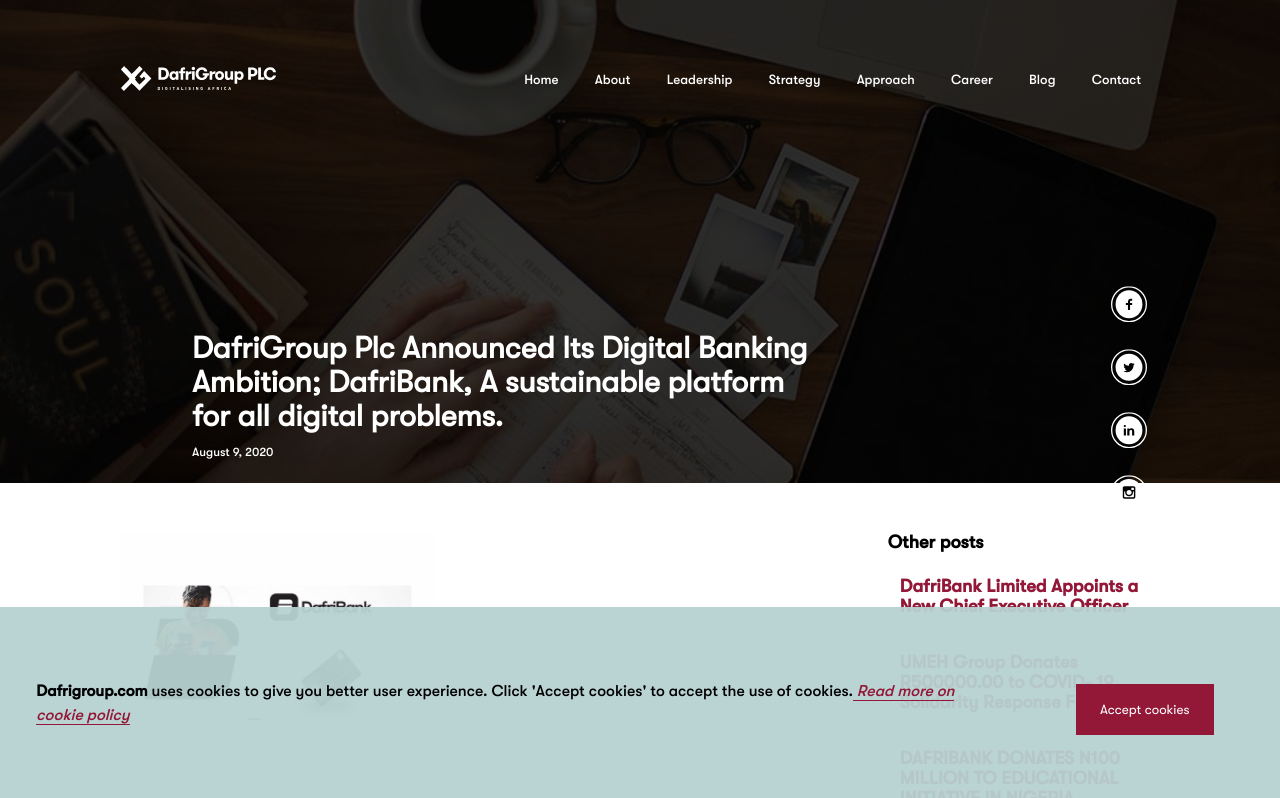
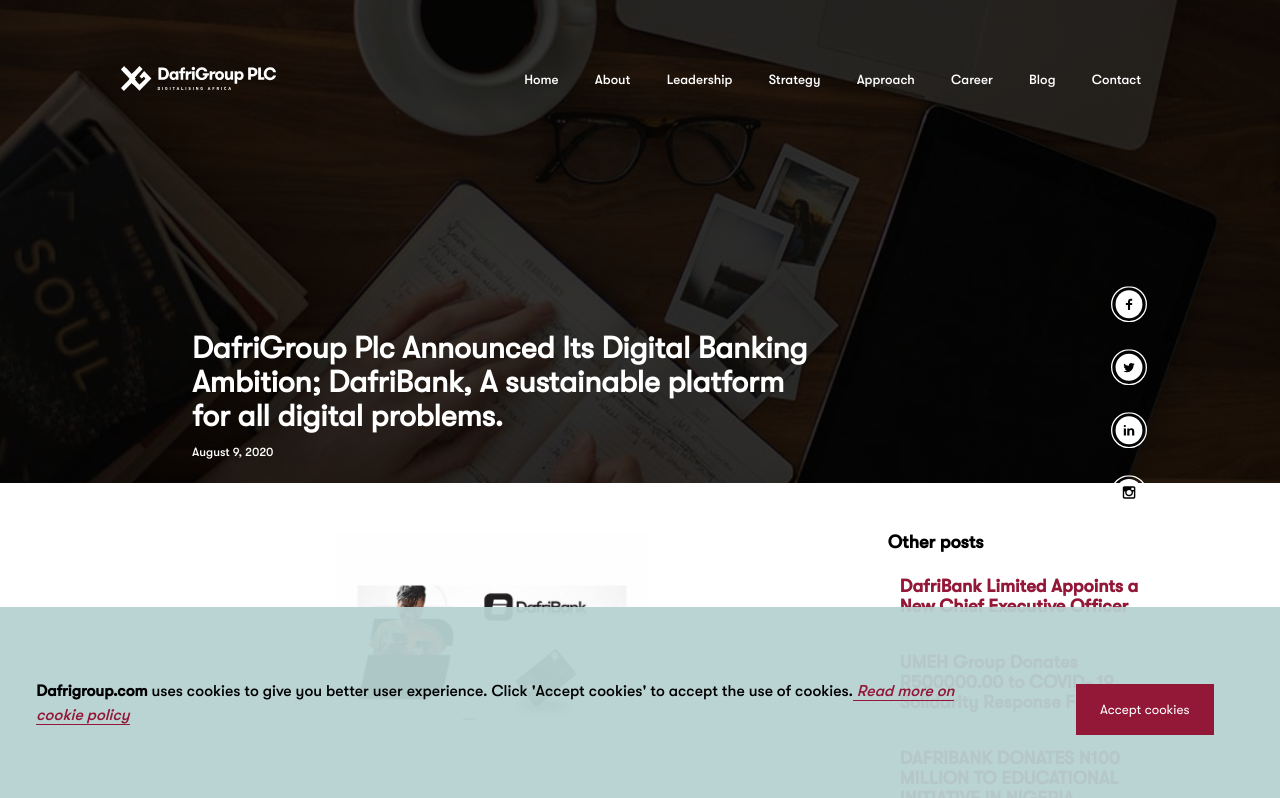
Before and after one commit to akimzzy/dafrigroup, a React (Create React App) app in the folder client/: page /blog/1 in a window 1280 px wide. Shown: the top 798 px of the page. Built offline with nearby package versions, Linux system fonts and the light colour scheme.

Commit message:
added name to blog5 image

```diff
--- a/client/src/components/BlogData.js
+++ b/client/src/components/BlogData.js
@@ -36,8 +36,9 @@
     },
     {
         id: "5",
+        name: "Dr. Edward Obasi",
         title: "DafriBank Appoints Harvard Alumnus as Non-Executive Director",
-        date: "November 01, 2020",
+        date: "OCTOBER 13, 2020",
         description: 'DafriBank PLC is pleased to announce the appointment of Dr. Edward Obasi in the role of Non-Executive Director with effect from 1st November 2020.',
         src: images[4]
     },
--- a/client/src/components/BlogPage/BlogPage.js
+++ b/client/src/components/BlogPage/BlogPage.js
@@ -45,7 +45,10 @@
 
         <div className={styles.section}>
             <div >
-                <img className={styles.detailsImage} src={filter[0].src} alt={filter[0].title}></img>
+                <div style={{textAlign: 'center'}}>
+                    <img style={filter[0].name ? {marginBottom: '0'} : {}} className={styles.detailsImage} src={filter[0].src} alt={filter[0].title}></img>
+                    {filter[0].name ? <div style={{marginBottom: '1rem', transform: 'translateY(-10px)'}}>{filter[0].name}</div> : ""}
+                </div>
                 <div className={styles.BlogPage}>
                     {details()}
                 </div>
--- a/client/src/components/BlogPostDetails/BlogPostDeails_5.js
+++ b/client/src/components/BlogPostDetails/BlogPostDeails_5.js
@@ -14,7 +14,7 @@
         <br/><br/>
         Commenting on the appointment, Mr. Xolane Ndhlovu, Chairman of DafriGroup PLC: “I am beyond thrilled to welcome Dr Obasi to the DafriGroup family. His global experience in driving significant business growth, his knowledge of the banking industry and his management expertise will be invaluable as we continue to strengthen and grow DafriBank”.
         <br/><br/>
-        Commenting on his appointment, Obasi said: “I am extremely honoured to be joining DafriBank at such a digital, rapidly evolving and exciting time in the world. I am deeply passionate about the banking industry and fully aware of how modern digital solutions are streamlining operations in this industry. I look forward to contributing my perspective and experience towards actual isi Ng DafriGroup PLC overall corporate goals.
+        Commenting on his appointment, Obasi said: “I am extremely honoured to be joining DafriBank at such a digital, rapidly evolving and exciting time in the world. I am deeply passionate about the banking industry and fully aware of how modern digital solutions are streamlining operations in this industry. I look forward to contributing my perspective and experience towards actualizing DafriGroup PLC overall corporate goals.
         <br/><br/>
         <b>About DafriBank</b>
         <br/>
```
